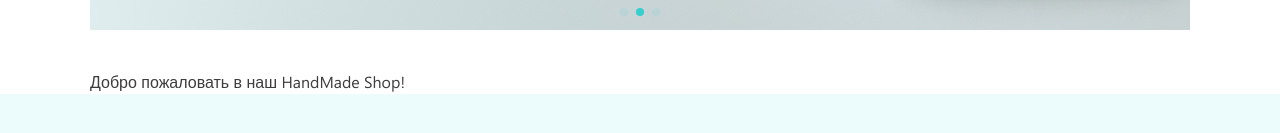
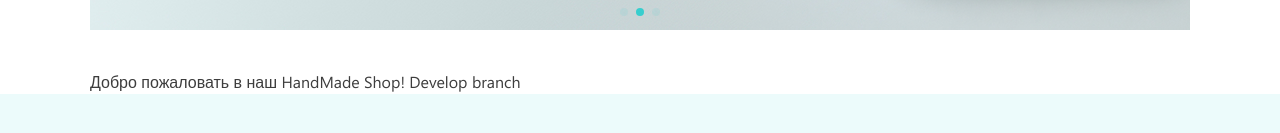
Before and after one commit to Senriv/handmade-shop, a Next.js app: page /shop in a window 1280 px wide. Shown: the part 535-668 px from the top of the page. Built offline with nearby package versions, Linux system fonts and the light colour scheme.

Commit message:
added text

```diff
--- a/src/app/(main)/shop/page.tsx
+++ b/src/app/(main)/shop/page.tsx
@@ -4,7 +4,7 @@ export default function ShopPage() {
   return (
     <>
       <HeroSlider />
-      <p>Добро пожаловать в наш HandMade Shop!</p>
+      <p>Добро пожаловать в наш HandMade Shop! Develop branch</p>
     </>
   );
 }
```
